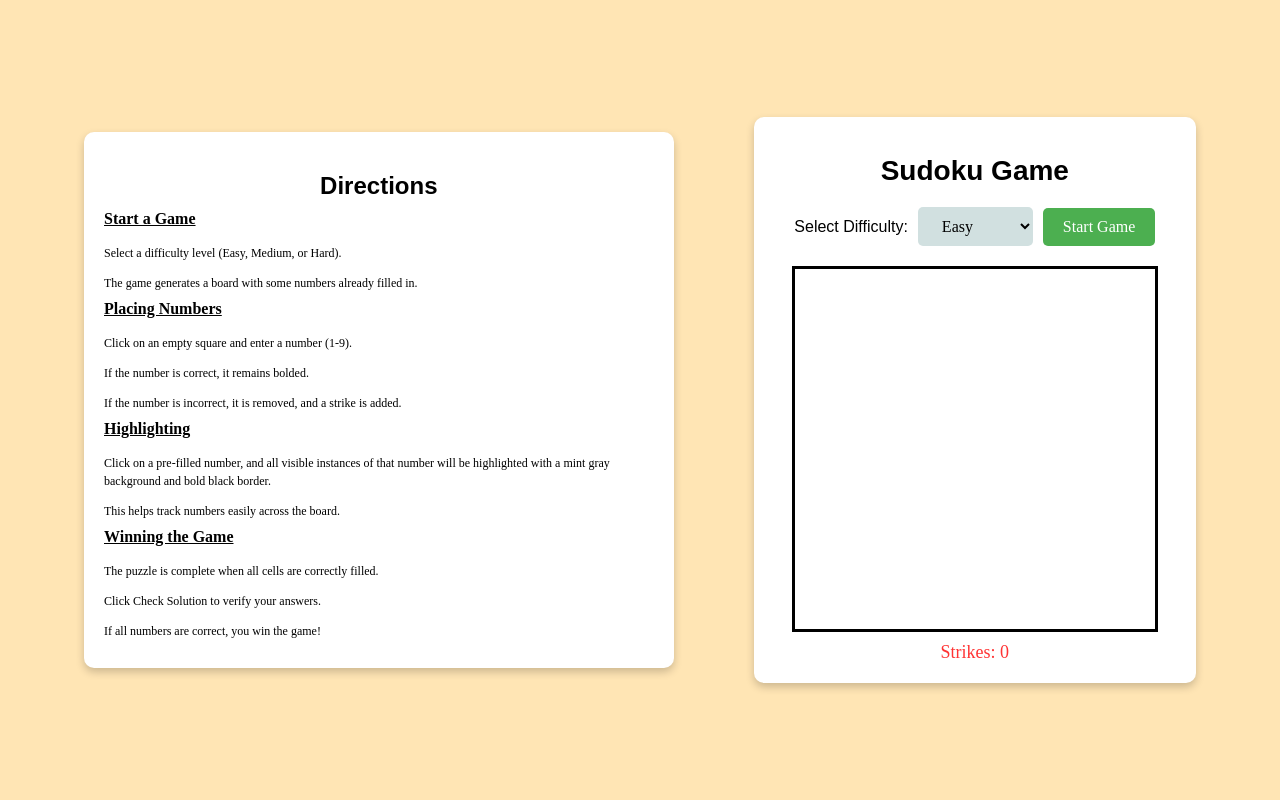
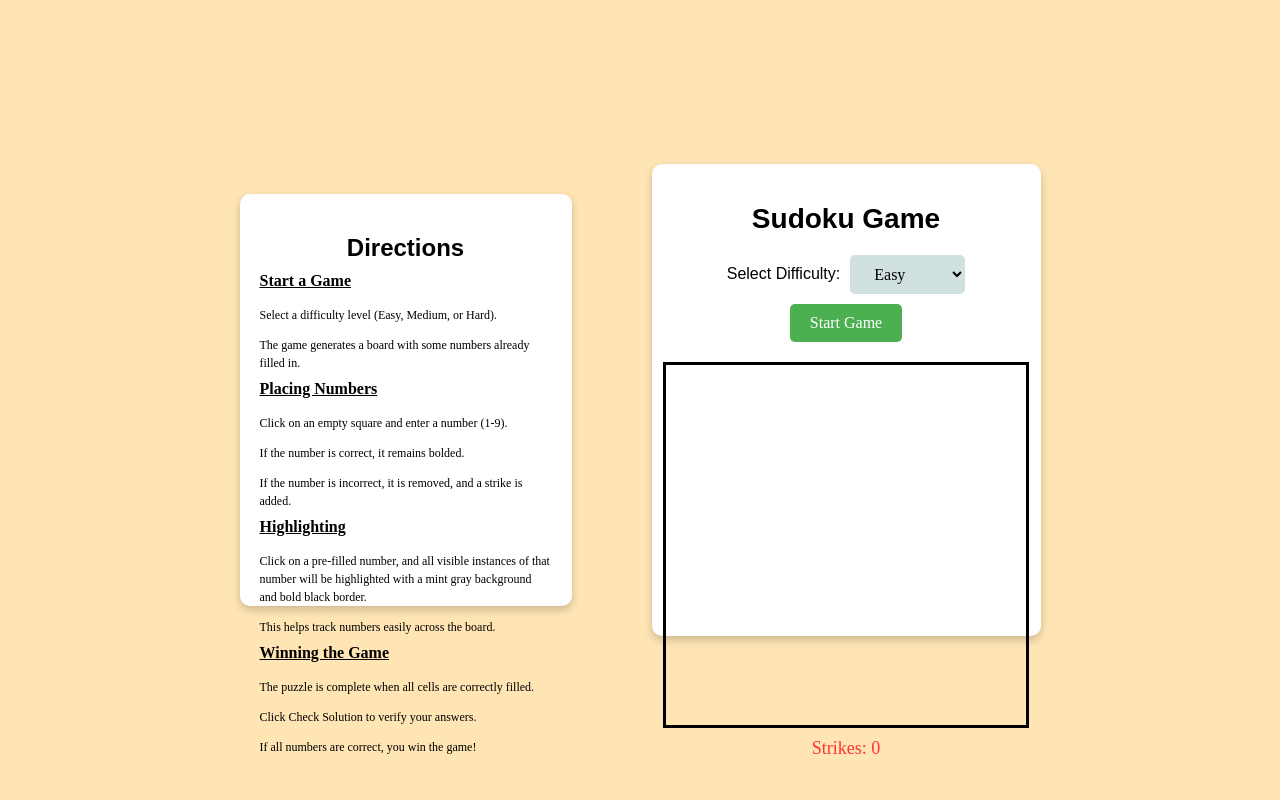
Before and after one commit to Andrew-Grimes/SudokuGame, a Flask app: page / in a window 1280 px wide. Run offline with Flask 3, Linux system fonts and the light colour scheme.

Commit message:
v1.1 -- Sudoku CSS Styling

```diff
--- a/static/css/style.css
+++ b/static/css/style.css
@@ -20,20 +20,20 @@ body {
     justify-content: center;
     align-items: center;
     gap: 80px;
-    width: 90%;
-    padding: 20px;
+    width: 1308px;
+    height: 555px;
 }
 
 /* 🔹 Directions Panel - Now properly aligned to the left */
 .directions-container {
-    width: 600px;
-    height: auto;
     background: #fff;
     padding: 20px;
     border-radius: 10px;
     box-shadow: 0 4px 8px rgba(0, 0, 0, 0.2);
     font-family: 'Lora', serif;
     text-align: left;
+    width: 332px;
+    height: 412px;
 }
 
 /* Directions Heading */
@@ -54,7 +54,7 @@ body {
 /* Main text inside Directions Panel */
 .directions-container p {
     font-family: 'Lora', serif;
-    font-size: 12px;  /* Slightly larger for better readability */
+    font-size: 12px;
     line-height: 1.5;
     margin-bottom: 8px;
 }
@@ -69,7 +69,8 @@ body {
     display: flex;
     flex-direction: column;
     align-items: center;
-    width: 450px;
+    width: 389px;
+    height: 472px;
 }
 
 /* Apply Italiana font for the main heading */
@@ -153,7 +154,7 @@ h1 {
 /* Highlight numbers when clicked */
 .highlight {
     border: 2px solid black !important;
-    background-color: #C5C6D0 !important;  /* Mint gray */
+    background-color: #C5C6D0 !important;
 }
 
 /* Bold Borders to distinguish 3x3 sections */
@@ -168,5 +169,5 @@ h1 {
 /* Correct numbers appear bold */
 .correct {
     font-weight: bold;
-    color: #2E7D32; /* Dark green */
+    color: #2E7D32;
 }
```
